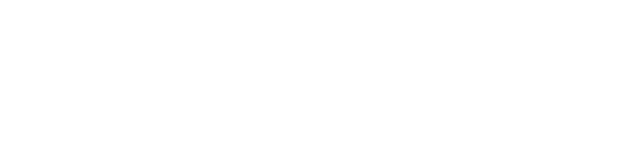
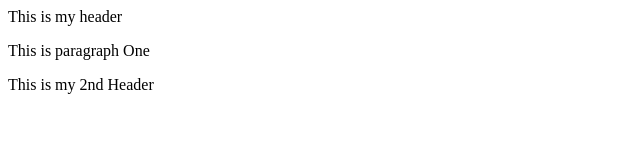
Before and after one commit to Yezoks/SshRemoteRepo, a plain HTML site: page index.html in a window 1280 px wide. Shown: the whole page, without its empty margins (0-640 px from the left). Drawn offline with Linux system fonts and the light colour scheme.

Commit message:
added 2nd  H1 tag

```diff
--- a/index.html
+++ b/index.html
@@ -1 +1,9 @@
-<html>  </html>
+<HTML>
+
+  <BODY>
+    <HI> This is my header </HI>
+    <P> This is paragraph One </P>
+
+    <HI> This is my 2nd Header </HI>
+  </BODY>
+</HTML>
```
